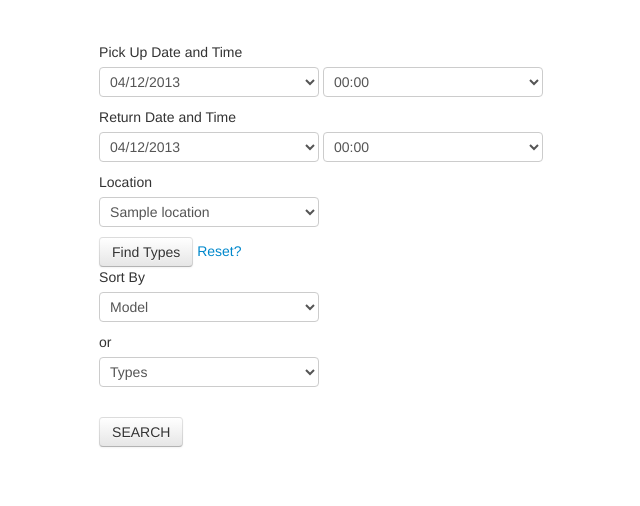
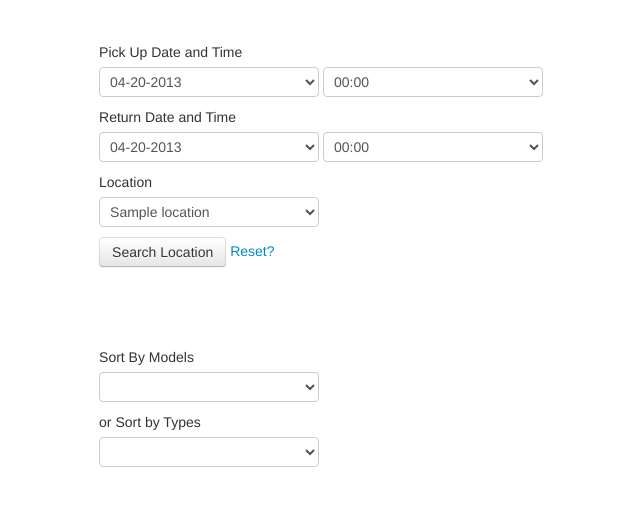
Before and after one commit to fozzle/cs4400, a Flask app: page /rent in a window 1280 px wide. Shown: the top 506 px of the page, without its empty margins (132-772 px from the left). Run offline with Flask 2, Linux system fonts and the light colour scheme; tables that the repository leaves empty or names only in its code hold one stand-in row (values such as "Sample post"); lists and menus that the app fills with data are empty.

Commit message:
almost done with rental

```diff
--- a/app.py
+++ b/app.py
@@ -181,33 +181,46 @@ def rent():
         locations = "SELECT LocationName FROM location"
         c.execute(locations)
         a = c.fetchall()
-        r =[]
+        locations =[]
+        models = []
+        types = []
         for item in a:
-                r.append(item[0])
+                locations.append(item[0])
 
         if request.method == 'POST':
-                a = request.form['pickdate']
+                pickdate = request.form['pickdate']
+                returndate = request.form['returndate']
+                timedelta= int(returndate[3:5])-int(pickdate[3:5])
+                #making sure the location the person chose last comes first
                 loc = request.form['location']
+                ind = locations.index(loc)
+                locations.pop(ind)
+                locations.insert(0,loc)
+
                 m = "SELECT CarModel FROM car WHERE CarLocation='{place}'".format(place=loc)
                 t = "SELECT Type FROM car WHERE CarLocation='{place}'".format(place=loc)
                 c.execute(m)
                 a = c.fetchall()
                 c.execute(t)
                 b = c.fetchall()
-                print a
-                print b
+                #setting values to come back into the form
                 setloc = [loc]
-                models = []
-                types = []
+                pick=[pickdate]
+                ret=[returndate]
+
+                #making sure the date is less than two
+                if timedelta >2:
+                        pick=[]
+                        ret=[]
+                        flash("You cannot rent a car for more than two days")
                 for item in b:
                         types.append(item[0])
                 for item in a:
                         models.append(item[0])
-                print types
-                return render_template('rent.html', models=models, types=types, data=setloc)
+                return render_template('rent.html', models=models, types=types, data=locations, pick=pick, ret=ret)
 
 
-        return render_template('rent.html', data = r)
+        return render_template('rent.html', data = locations)
         pass
 
 def availability():
--- a/templates/rent.html
+++ b/templates/rent.html
@@ -5,17 +5,47 @@
 
 	<label>Pick Up Date and Time</label>
 		<select name=pickdate>
-			<option value ="04/12/2013" >04/12/2013</option>
+			{% for (pick) in pick %}
+				<option>{{ pick }}</option>
+			{% endfor %}
+			<option value ="04-20-2013" >04-20-2013</option>
+			<option value ="04-21-2013" >04-21-2013</option>
+			<option value ="04-22-2013" >04-22-2013</option>
+			<option value ="04-23-2013" >04-23-2013</option>
+			<option value ="04-24-2013" >04-24-2013</option>
+			<option value ="04-25-2013" >04-25-2013</option>
+			<option value ="04-26-2013" >04-26-2013</option>
+			<option value ="04-27-2013" >04-27-2013</option>
+			<option value ="04-28-2013" >04-28-2013</option>
+			<option value ="04-29-2013" >04-29-2013</option>
+			<option value ="04-30-2013" >04-30-2013</option>
+			<option value ="05-01-2013" >05-01-2013</option>
+			<option value ="05-02-2013" >05-02-2013</option>
 		</select>
 		<select name=picktime>
 			<option value ="00:00" >00:00</option>
 			<option value ="00:30" >00:30</option>
 		</select>
 	<label>Return Date and Time</label>
-		<select name=pickdate>
-			<option value ="04/12/2013" >04/12/2013</option>
+		<select name=returndate>
+			{% for (ret) in ret %}
+				<option>{{ ret }}</option>
+			{% endfor %}
+			<option value ="04-20-2013" >04-20-2013</option>
+			<option value ="04-21-2013" >04-21-2013</option>
+			<option value ="04-22-2013" >04-22-2013</option>
+			<option value ="04-23-2013" >04-23-2013</option>
+			<option value ="04-24-2013" >04-24-2013</option>
+			<option value ="04-25-2013" >04-25-2013</option>
+			<option value ="04-26-2013" >04-26-2013</option>
+			<option value ="04-27-2013" >04-27-2013</option>
+			<option value ="04-28-2013" >04-28-2013</option>
+			<option value ="04-29-2013" >04-29-2013</option>
+			<option value ="04-30-2013" >04-30-2013</option>
+			<option value ="05-01-2013" >05-01-2013</option>
+			<option value ="05-02-2013" >05-02-2013</option>
 		</select>
-		<select name=picktime>
+		<select name=returntime>
 			<option value ="00:00" >00:00</option>
 			<option value ="00:30" >00:30</option>
 		</select>
@@ -26,27 +56,21 @@
 
 		{% endfor %}
 		</select>
-	<p><button type=submit class=btn>Find Types</button>
+	<p><button type=submit class=btn>Search Location</button>
 	<a href="{{ url_for('rent') }}">Reset?</a>
-	<label>Sort By</label>
+	<br><br><br><br><br>
+	<label>Sort By Models</label>
 		<select name=cars>
-			<option>Model</option>
 		{% for (carmodel) in models %}
 			<option>{{ carmodel }}</option>
-
 		{% endfor %}
 		</select>
-	<label>or</label>
+	<label>or Sort by Types</label>
 		<select name=cars>
-			<option>Types</option>
 		{% for (types) in types %}
 			<option>{{ types }}</option>
-
 		{% endfor %}
 		</select>
 
 	</form>
-	<form action="" method="stuff">
-		<p><button type=submit class=btn>SEARCH</button>
-	</form>
 {% endblock %}
```
